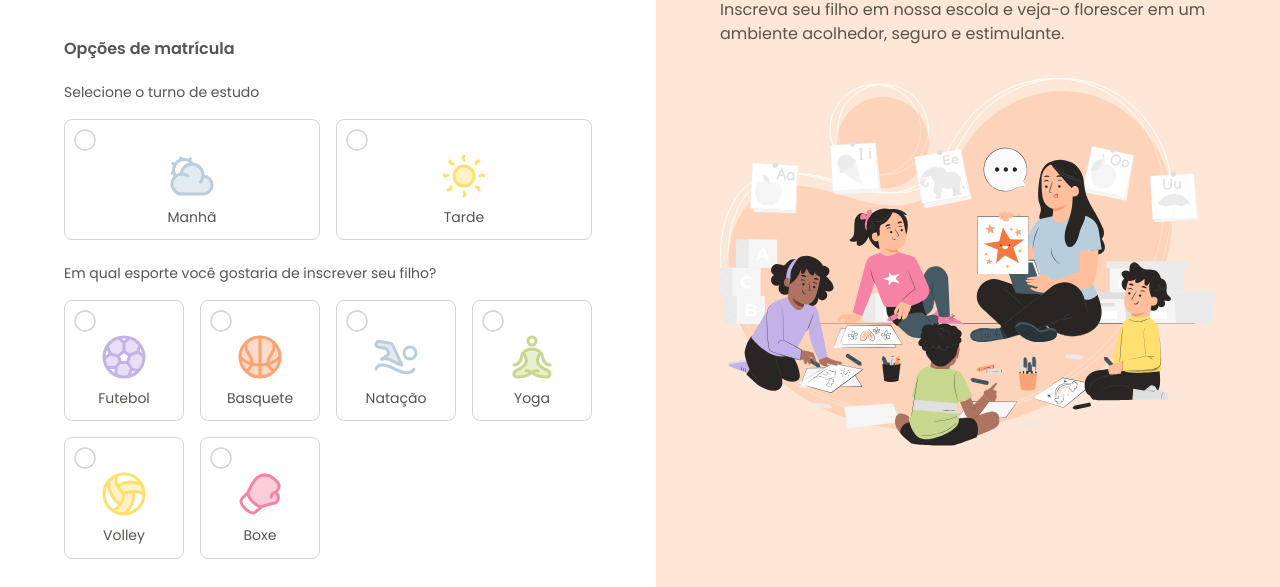
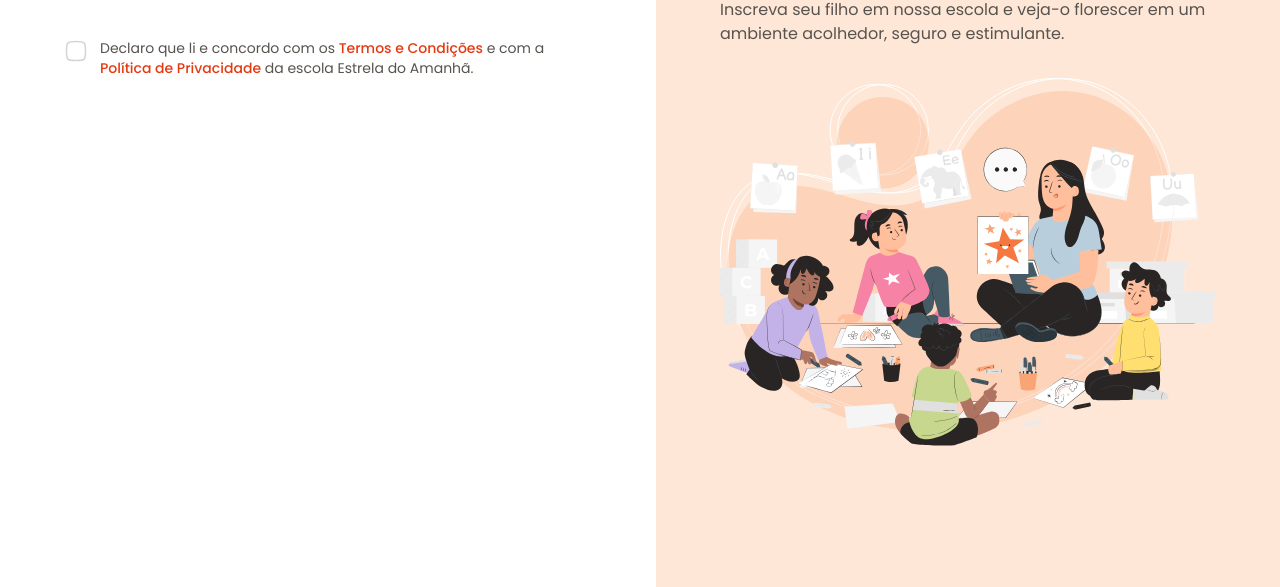
Before and after one commit to maurodiogodev/formulario-de-matricula, a plain HTML site: page index.html in a window 1280 px wide. Shown: the part 213-800 px from the top of the page. Drawn offline with Linux system fonts and the light colour scheme.

Commit message:
terms agreement checkbox html and styles

```diff
--- a/index.html
+++ b/index.html
@@ -145,7 +145,6 @@
                         </div>
 
                     </fieldset>
-                    -->
 
                     <fieldset class="enroll-options">
                         <legend>Opções de matrícula</legend>
@@ -222,6 +221,15 @@
                             </div>
                         </div>
                     </fieldset>
+                -->
+
+                    <div class="terms-wrapper input-wrapper checkbox-wrapper">
+                        <div class="checkbox-image"></div>
+                        <input type="checkbox" name="terms" id="terms">
+                        <label for="terms">Declaro que li e concordo com os <strong>Termos e Condições</strong> e com a
+                            <strong>Política de Privacidade</strong> da escola Estrela do Amanhã. </label>
+                    </div>
+
                 </form>
 
             </div>
--- /dev/null
+++ b/styles/fields/checkbox.css
@@ -0,0 +1,41 @@
+.terms-wrapper {
+    margin-top: 4.8rem;
+    display: flex;
+    gap: 1.2rem;
+    align-items: flex-start;
+
+    strong {
+        font-weight: 500;
+        color: var(--text-highlight);
+    }
+}
+
+.checkbox-wrapper {
+    position: relative;
+
+    & [type="checkbox"] {
+        all: unset;
+        position: absolute;
+        inset: 0;
+    }
+
+    .checkbox-image {
+        background: url(../../assets/icons/checkbox-default.svg) no-repeat;
+
+        flex: 0 0 2.4rem;
+        height: 2.4rem;
+    }
+
+    &:focus-within,
+    &:hover {
+        .checkbox-image {
+            background: url(../../assets/icons/checkbox-hover.svg) no-repeat;
+        }
+    }
+
+    &:has(:checked) {
+        .checkbox-image {
+            background: url(../../assets/icons/checkbox-checked.svg) no-repeat;
+        }
+    }
+}
--- a/styles/fields/index.css
+++ b/styles/fields/index.css
@@ -1,3 +1,4 @@
 @import url(./inputs.css);
 @import url(./droparea.css);
 @import url(./radio.css);
+@import url(./checkbox.css);
```
Also changed, not shown: assets/icons/checkbox-checked.svg (added), assets/icons/checkbox-default.svg (added), assets/icons/checkbox-hover.svg (added).
